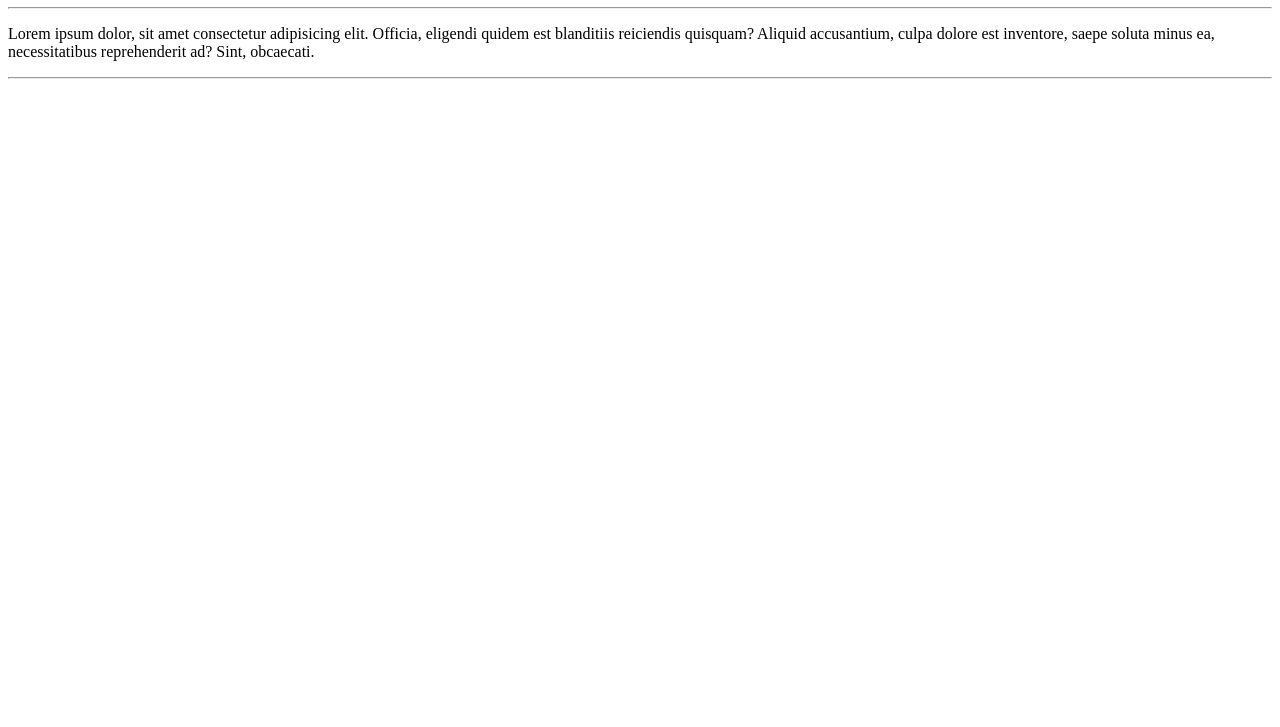
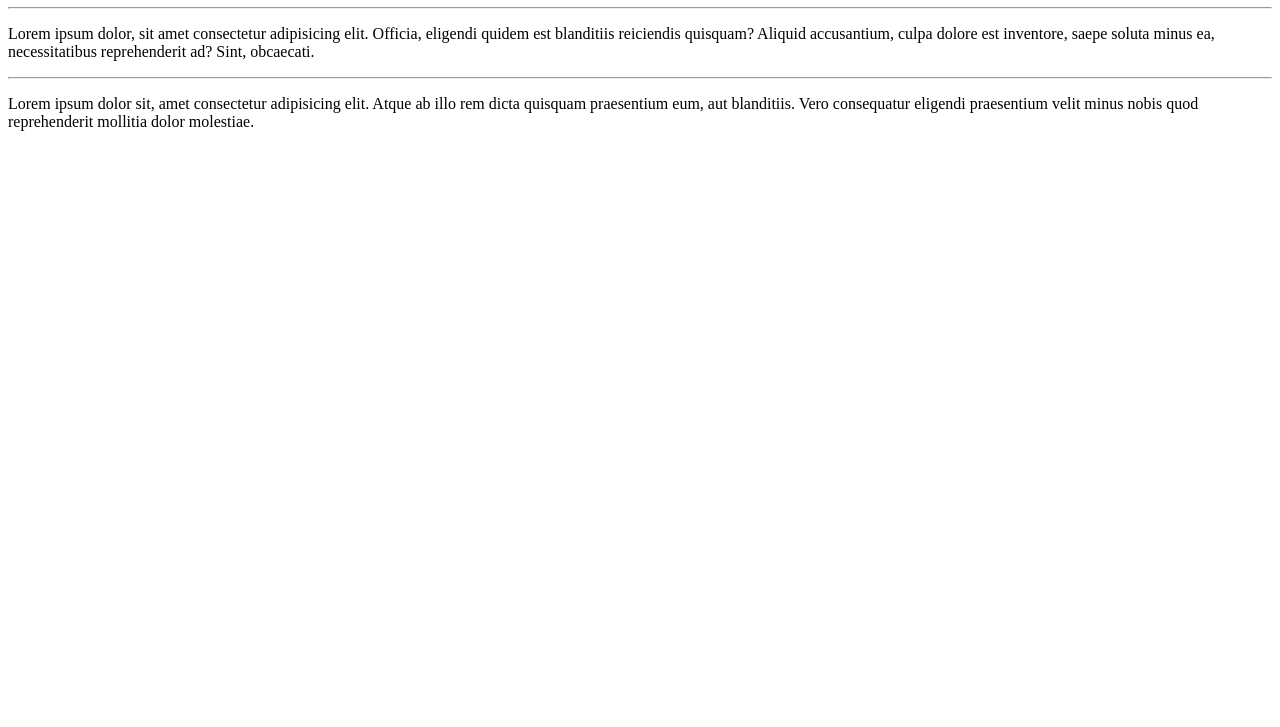
Before and after one commit to RamosDavi/Ola-mundo, a plain HTML site: page Site-Exemplo/index.html in a window 1280 px wide. Shown: the part 73-800 px from the top of the page. Drawn offline with Linux system fonts and the light colour scheme.

Commit message:
Adicionei um novo paragrafo

```diff
--- a/Site-Exemplo/index.html
+++ b/Site-Exemplo/index.html
@@ -11,5 +11,6 @@
     <hr>
     <p>Lorem ipsum dolor, sit amet consectetur adipisicing elit. Officia, eligendi quidem est blanditiis reiciendis quisquam? Aliquid accusantium, culpa dolore est inventore, saepe soluta minus ea, necessitatibus reprehenderit ad? Sint, obcaecati.</p>
     <hr>
+    <p>Lorem ipsum dolor sit, amet consectetur adipisicing elit. Atque ab illo rem dicta quisquam praesentium eum, aut blanditiis. Vero consequatur eligendi praesentium velit minus nobis quod reprehenderit mollitia dolor molestiae.</p>
 </body>
 </html>
```
